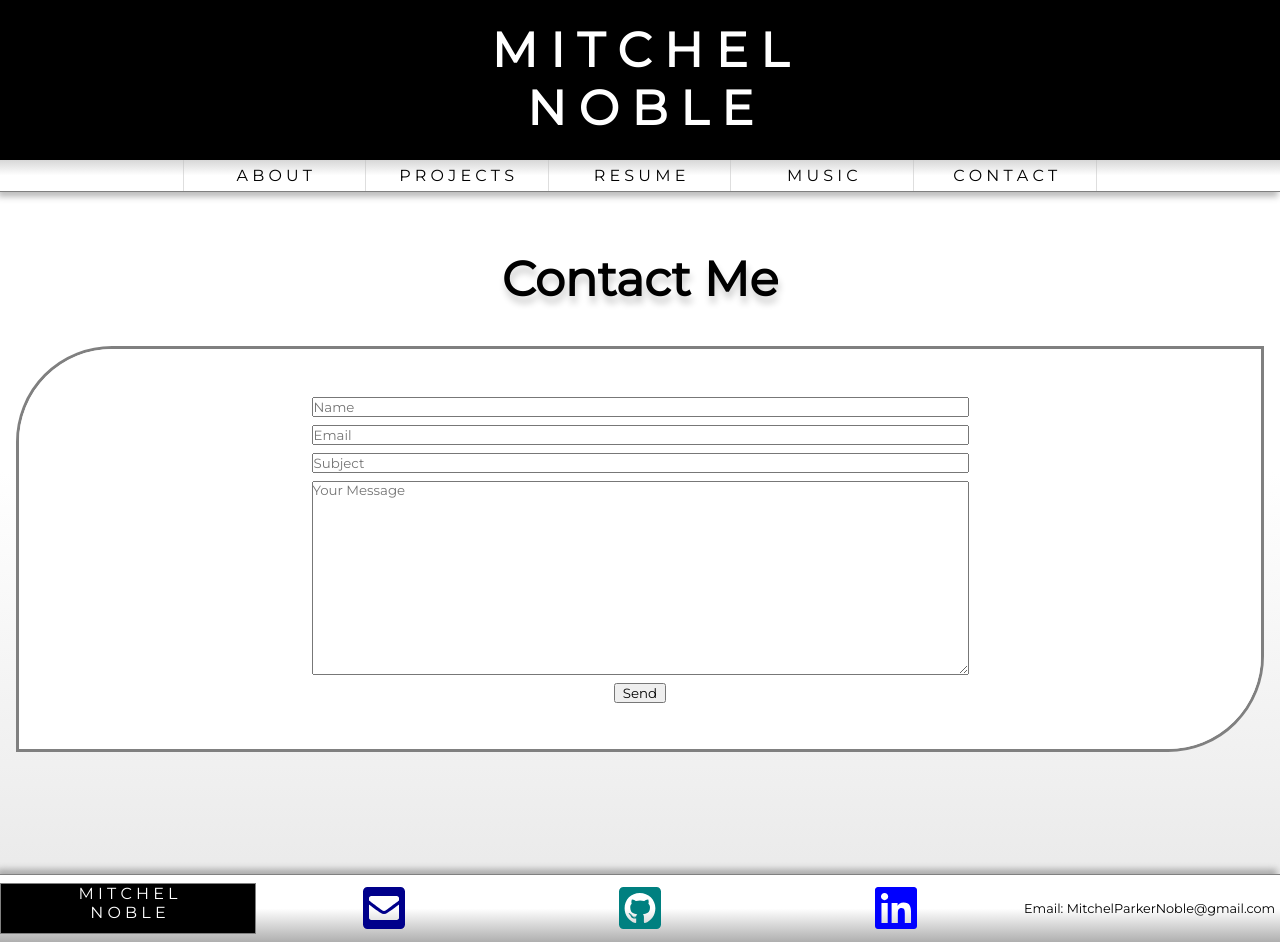
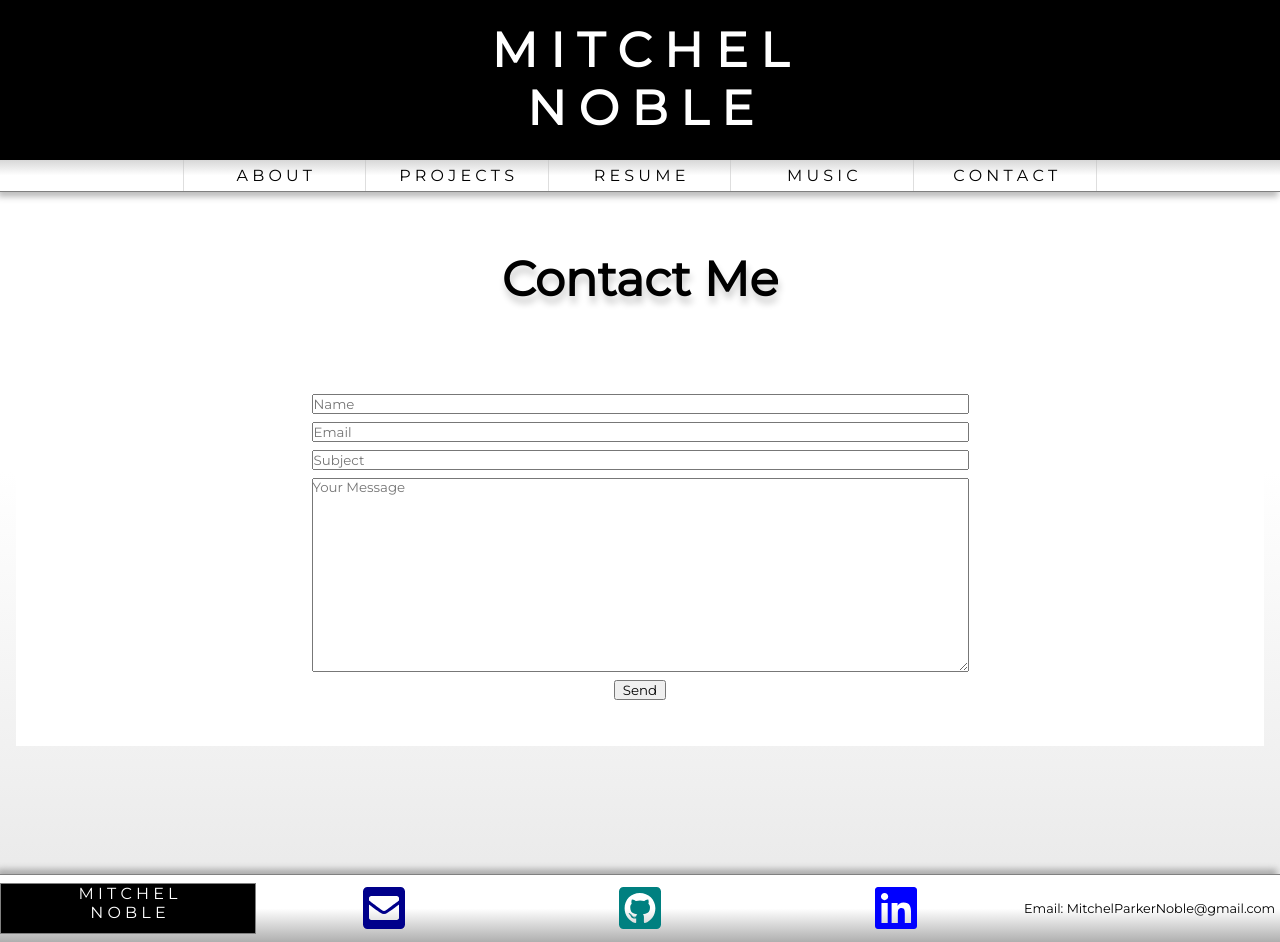
Before and after one commit to mitchelnoble/portfolio-website, a React (Create React App) app: page /Contact in a window 1280 px wide. Built offline with nearby package versions, Linux system fonts and the light colour scheme.

Commit message:
removed excess styling

```diff
--- a/src/styles/components/Music.css
+++ b/src/styles/components/Music.css
@@ -11,8 +11,6 @@
   margin: 0 1em 1em 1em;
   font-size: 1em;
   font-family: "Roboto", "sans";
-  border: 2px solid grey;
-  border-radius: 2em 0 2em 0;
   background-color: white;
   display: flex;
   align-items: center;
--- a/src/styles/screens/Contact.css
+++ b/src/styles/screens/Contact.css
@@ -8,10 +8,6 @@
   display: flex;
   align-items: center;
   justify-content: center;
-  border: 3px solid grey;
-  border-radius: 6em 0;
-  background: white;
-  overflow: hidden;
 }
 
 .contact-form {
@@ -23,7 +19,6 @@
   display: grid;
   justify-content: center;
   align-items: center;
-  overflow: auto;
 }
 
 .the-form {
--- a/src/styles/screens/ProjectDetail.css
+++ b/src/styles/screens/ProjectDetail.css
@@ -83,8 +83,6 @@ hr {
 
 .pppc-description-container {
   font-family: 'Montserrat', 'sans';
-  border: 3px solid grey;
-  background-color: white;
   display: flex;
   align-items: center;
   justify-content: center;
@@ -151,8 +149,6 @@ hr {
 
 .gl-description-container {
   font-family: 'Montserrat', 'sans';
-  border: 3px solid grey;
-  background-color: white;
   display: flex;
   align-items: center;
   justify-content: center;
@@ -254,8 +250,6 @@ hr {
 
 .pr-description-container {
   font-family: 'Montserrat', 'sans';
-  border: 3px solid grey;
-  background-color: white;
   display: flex;
   align-items: center;
   justify-content: center;
```
